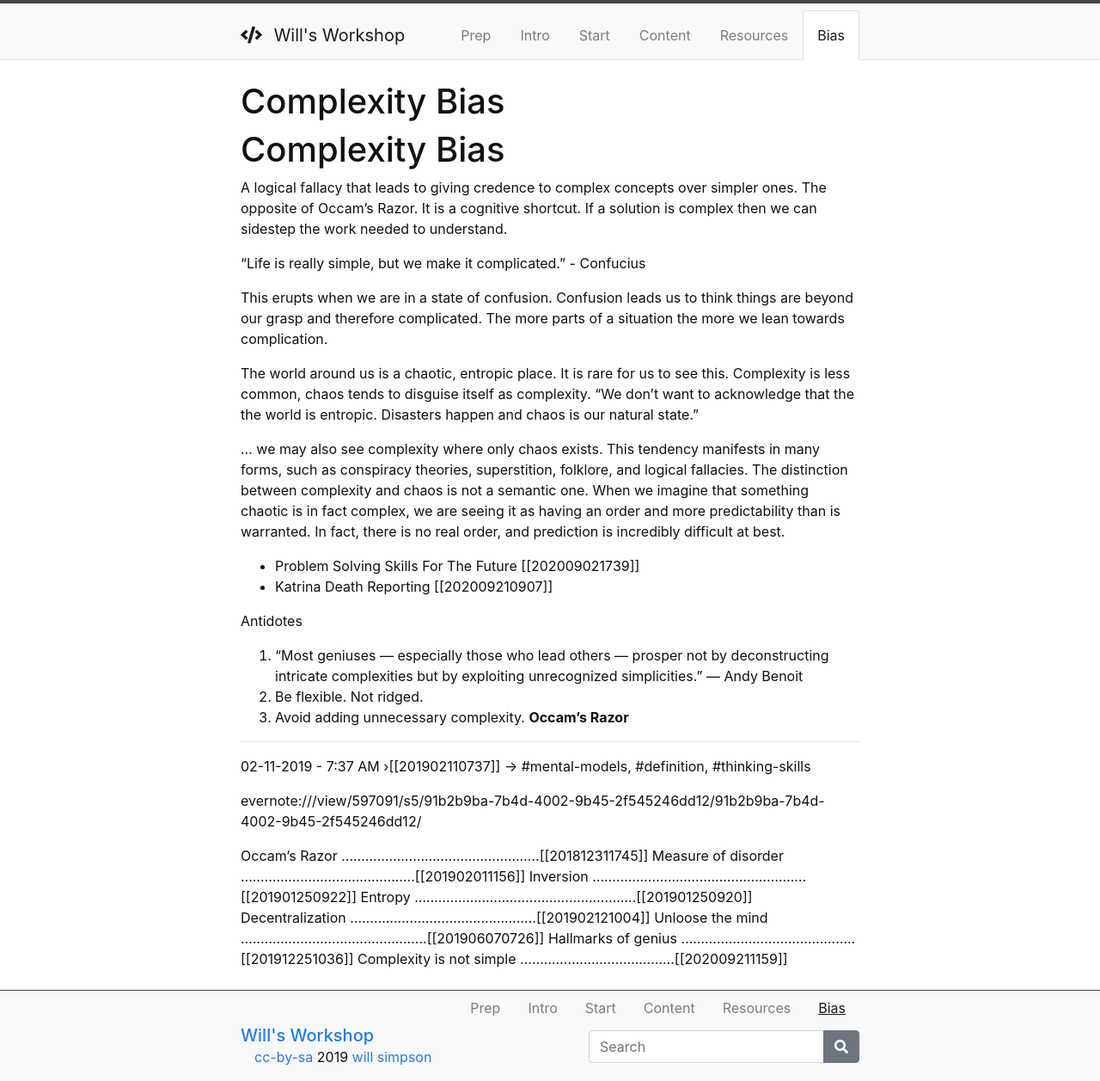
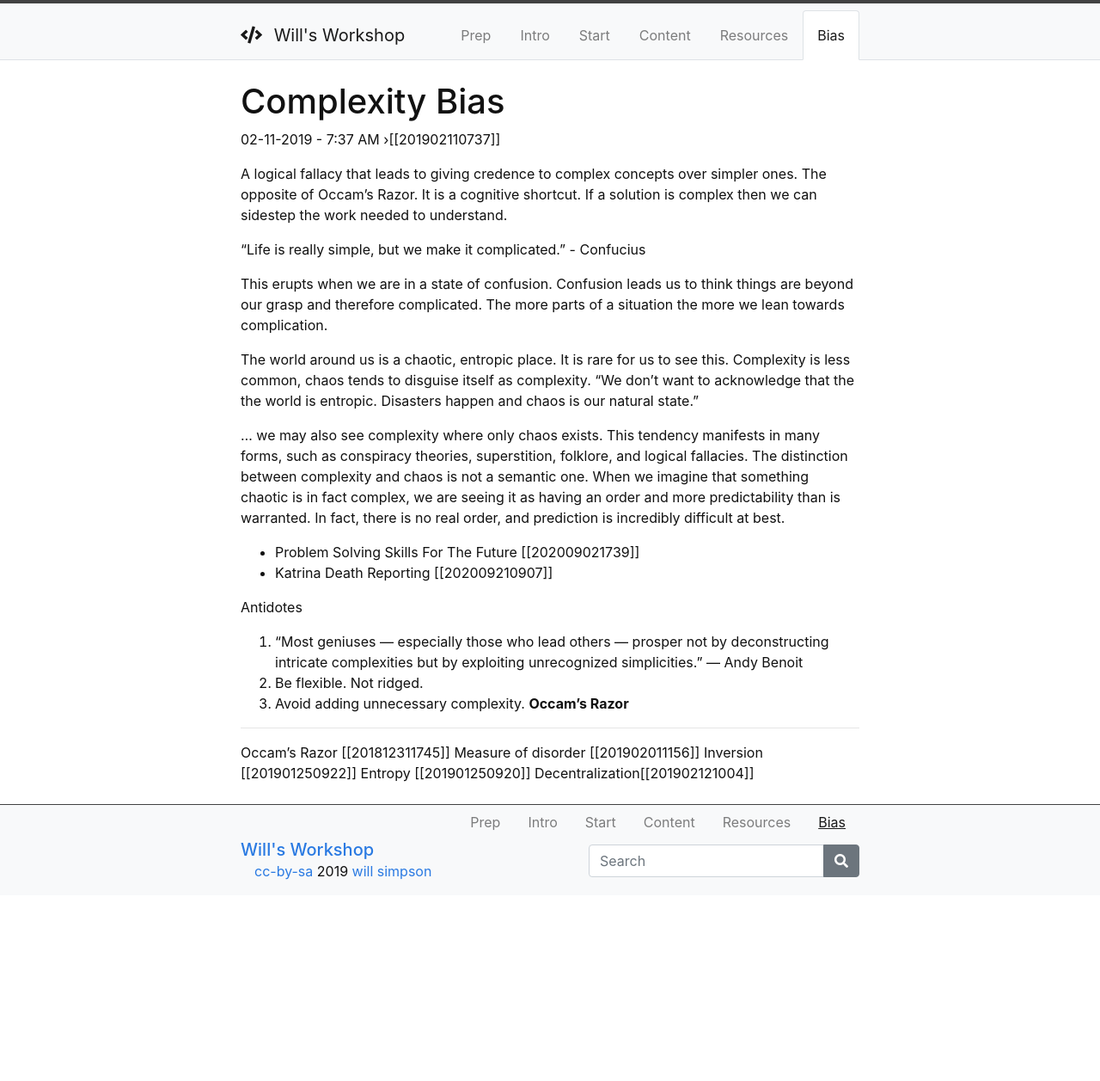
Before and after one commit to woodenzen/workshop-initial, a Jekyll site: the page built from content/5-complexity.md, in a window 1280 px wide. Shown: the whole page at 86% size. Built offline with Jekyll 4.4.1, drawn with Linux system fonts in a browser that asks for light colours; after the commit the page ends 1041 px from its top, so only the background shows below that.

Commit message:
File level changes

```diff
--- a/content/5-complexity.md
+++ b/content/5-complexity.md
@@ -2,7 +2,9 @@
 title: Complexity Bias
 nav: Bias
 ---
-# Complexity Bias
+
+02-11-2019 - 7:37 AM
+›[[201902110737]]
 
 A logical fallacy that leads to giving credence to complex concepts over simpler ones. The opposite of Occam's Razor. It is a cognitive shortcut. If a solution is complex then we can sidestep the work needed to understand.
 
@@ -25,17 +27,8 @@ Antidotes
 
 ----
 
-02-11-2019 - 7:37 AM
-›[[201902110737]]
-→ #mental-models, #definition, #thinking-skills
-
-evernote:///view/597091/s5/91b2b9ba-7b4d-4002-9b45-2f545246dd12/91b2b9ba-7b4d-4002-9b45-2f545246dd12/
-
-Occam's Razor ..................................................[[201812311745]]
-Measure of disorder ............................................[[201902011156]]
-Inversion ......................................................[[201901250922]]
-Entropy ........................................................[[201901250920]]
-Decentralization ...............................................[[201902121004]]
-Unloose the mind ...............................................[[201906070726]]
-Hallmarks of genius ............................................[[201912251036]]
-Complexity is not simple .......................................[[202009211159]]
+Occam's Razor [[201812311745]]
+Measure of disorder [[201902011156]]
+Inversion [[201901250922]]
+Entropy [[201901250920]]
+Decentralization[[201902121004]]
```
